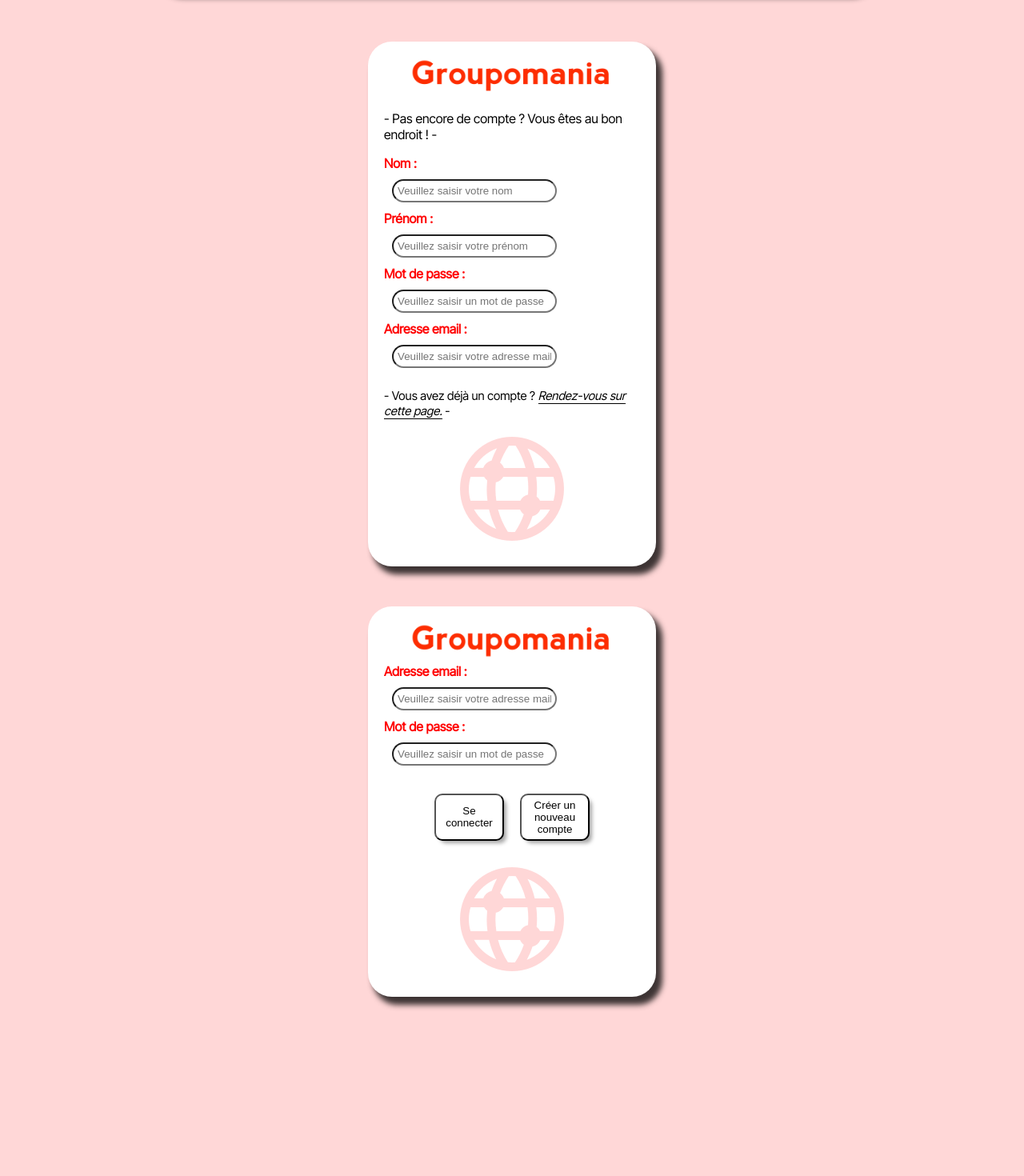
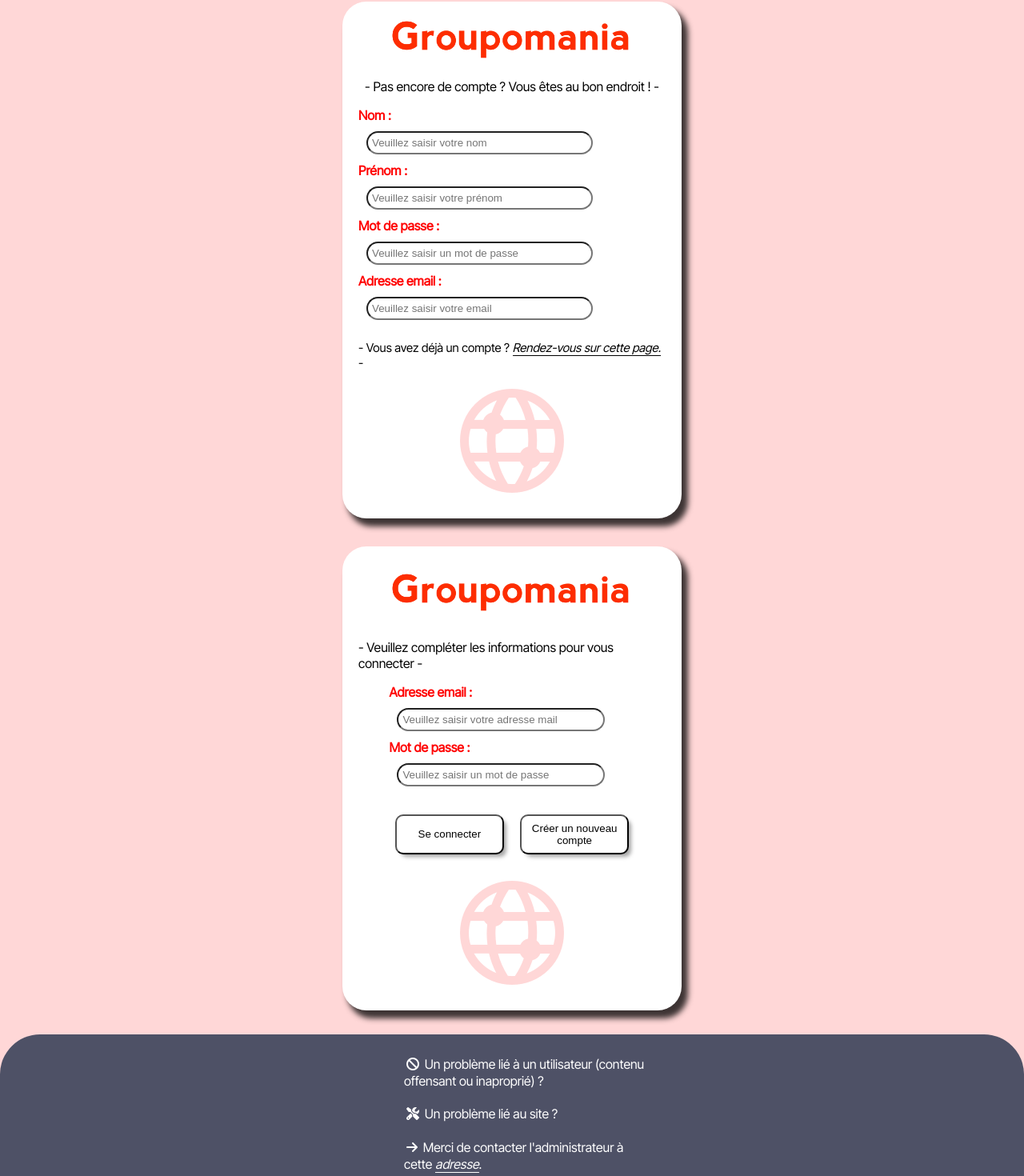
Before and after one commit to TaillanJulien/P7_Code, a Vue app in the folder frontend/: page / in a window 1280 px wide. Shown: the part 1211-2681 px from the top of the page at 80% size. Before the commit the page ends 2477 px from the top, so only its background shows below. Built offline with nearby package versions, Linux system fonts and the light colour scheme.

Commit message:
avancée css & responsive

```diff
--- a/frontend/src/App.vue
+++ b/frontend/src/App.vue
@@ -4,6 +4,7 @@
     <post_component />
     <signup_component />
     <login_component />
+    <footer_component />
     </div>
 </template>
 
@@ -12,6 +13,7 @@ import post_component from './components/post_component.vue';
 import header_component from './components/header_component.vue';
 import signup_component from './components/signup_component.vue';
 import login_component from './components/login_component.vue';
+import footer_component from './components/footer_component.vue';
 
 export default {
   name: 'App',
@@ -20,6 +22,7 @@ export default {
     post_component,
     signup_component,
     login_component,
+    footer_component,
 }
 }
 </script>
--- /dev/null
+++ b/frontend/src/components/footer_component.vue
@@ -0,0 +1,46 @@
+<template>
+    <footer>
+        <ul>
+            <li><i class="fa-solid fa-ban"></i> Un problème lié à un utilisateur (contenu offensant ou inaproprié) ?</li>
+            <li><i class="fa-solid fa-screwdriver-wrench"></i> Un problème lié au site ?</li>
+            <li><i class="fa-solid fa-arrow-right"></i> Merci de contacter l'administrateur à cette <a href="mailto:#">adresse</a>.</li>
+            <li><i class="fa-brands fa-twitter"></i><i class="fa-brands fa-instagram"></i><i class="fa-brands fa-linkedin"></i><i class="fa-brands fa-youtube"></i><i class="fa-brands fa-facebook"></i></li>
+        </ul>
+    </footer>
+</template>
+
+<script>
+    export default {
+        name: 'footer_component'
+    }
+</script>
+
+<style>
+    footer{
+        width: 100%;
+        background-color: #4E5166;
+        border-radius: 50px 50px 0 0;
+        margin-top: 10px;
+    }
+    ul{
+        display: flex;
+        flex-direction: column;
+        justify-content: center;
+        align-items: center;
+    }
+    li{
+        list-style: none;
+        color: white;
+        margin: 10px;
+        width: 25%;
+    }
+    li a {
+        text-decoration: none;
+        color: white;
+        font-style: italic;
+        border-bottom: 1px solid white;
+    }
+    li i{
+        margin: 3px;
+    }
+</style>
--- a/frontend/src/components/header_component.vue
+++ b/frontend/src/components/header_component.vue
@@ -20,10 +20,10 @@
         justify-content: space-between;
         flex-wrap: wrap;
         background-color: #FD2D01;
-        padding: 15px;
-        margin-bottom: 50px;
+        padding: 20px;
+        margin-bottom: 20px;
         border-radius: 0 0 50px 50px;
-        width: 95%;
+        width: 90%;
     }
     .img{
         margin-left: 10px;
@@ -34,7 +34,6 @@
     nav{
         display: flex;
         justify-content: center;
-        margin-right: 10px;
     }
     nav a {
         color: white;
@@ -42,4 +41,16 @@
         margin: 10px;
         font-size: 20px;
     }
+    @media (max-width: 992px){
+        header{
+            width: 90%;
+            flex-direction: column;
+            align-content: center;
+        }
+    }
+    @media (max-width: 768px){
+        header{
+            width: 89%
+        }
+    }
 </style>
--- a/frontend/src/components/login_component.vue
+++ b/frontend/src/components/login_component.vue
@@ -5,6 +5,7 @@
                 <img src="../assets/groupomania_logo_2.png" alt="main logo groupomania">
             </div>
         </div>
+        <p class="information_login">- Veuillez compléter les informations pour vous connecter -</p>
         <div class="form_login">
             <div class="form_login_mail">
                 <label for="mail">Adresse email :
@@ -35,20 +36,24 @@
 
 <style>
 .login{
-    width: 25%;
+    width: 30%;
     border-radius: 30px;
     background-color: white;
     padding: 20px;
     box-shadow: 7px 9px 7px 1px rgba(0,0,0,0.76);
     transform: scale(1);
     transition: transform 500ms;
-    margin: 20px;
+    margin: 5px 20px 20px 20px;
+    display: flex;
+    flex-direction: column;
+    align-items: center;
 }
 .login:hover{
     transform: scale(1.01);
 }
 .login_logo{
     width: 80%;
+    margin: 10px;
 }
 .login_logo img{
     width: 100%;
@@ -64,14 +69,29 @@
     color: red;
     width: 30%;
     font-weight: bold;
-    font-style: i;
+}
+.form_login{
+    width: 80%;
 }
 .form_login input{
     display: flex;
     border-radius: 30px;
-    width: 60%;
+    width: 80%;
     margin: 10px;
     padding: 5px;
+}
+.button_login{
+    padding: 15px;
+    display: flex;
+    justify-content: center;
+}
+.button_create_account, .button_connect{
+    width: 50%;
+    margin: 10px;
+    box-shadow: 5px 5px 5px -2px rgba(0,0,0,0.35);
+    background-color: white;
+    border-radius: 10px;
+    padding: 8px;
 }
 .logo_end_login{
     width: 100%;
@@ -82,17 +102,9 @@
     width: auto;
     object-fit: contain;
 }
-.button_login{
-    padding: 15px;
-    display: flex;
-    justify-content: center;
-}
-.button_create_account, .button_connect{
-    width: 30%;
-    margin: 10px;
-    box-shadow: 5px 5px 5px -2px rgba(0,0,0,0.35);
-    background-color: white;
-    border-radius: 10px;
-    padding: 5px;
+@media (max-width: 992px){
+    .login{
+        width: auto;
+    }
 }
 </style>
--- a/frontend/src/components/post_component.vue
+++ b/frontend/src/components/post_component.vue
@@ -46,7 +46,7 @@ export default {
 <style>
 .user_post{
   background-color: white;
-  margin: 35px;
+  margin: 15px 35px 35px 35px;
   width: 70%;
   display: flex;
   flex-direction: column;
@@ -156,7 +156,20 @@ export default {
   border-radius: 15px;
   background-color: lightgrey;
 }
+@media (max-width: 992px){
+  .user_post{
+    width: auto;
+  }
+  .form_post input{
+  width: auto;
+  }
+}
 @media (max-width: 768px){
-
+  .user_comment{
+    flex-direction: column;
+  }
+  .user_comment_message{
+    margin: 15px;
+  }
 }
 </style>
--- a/frontend/src/components/signup_component.vue
+++ b/frontend/src/components/signup_component.vue
@@ -26,7 +26,7 @@
             </div>
             <div class="form_inscription_input">
                 <label for="mail">Adresse email :
-                    <input type="text" placeholder="Veuillez saisir votre adresse mail">
+                    <input type="text" placeholder="Veuillez saisir votre email">
                 </label>
             </div>
         </div>
@@ -47,14 +47,14 @@
 
 <style>
 .signup{
-    width: 25%;
+    width: 30%;
     border-radius: 30px;
     background-color: white;
     padding: 20px;
     box-shadow: 7px 9px 7px 1px rgba(0,0,0,0.76);
     transform: scale(1);
     transition: transform 500ms;
-    margin: 30px;
+    margin: 20px 30px 30px 30px;
 }
 .signup:hover{
     transform: scale(1.01);
@@ -80,7 +80,7 @@
 .form_inscription input{
     display: flex;
     border-radius: 30px;
-    width: 60%;
+    width: 70%;
     margin: 10px;
     padding: 5px;
 }
@@ -106,4 +106,9 @@
     width: auto;
     object-fit: contain;
 }
+@media (max-width: 992px){
+    .signup{
+        width: auto;
+    }
+}
 </style>
```
